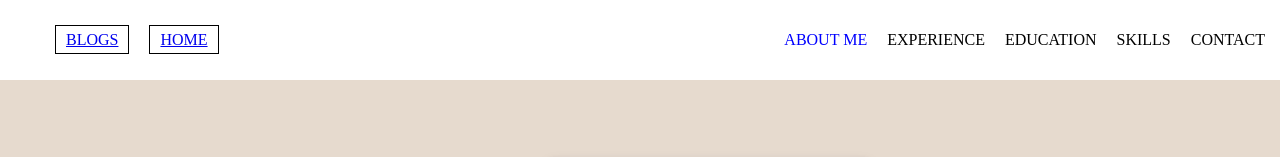
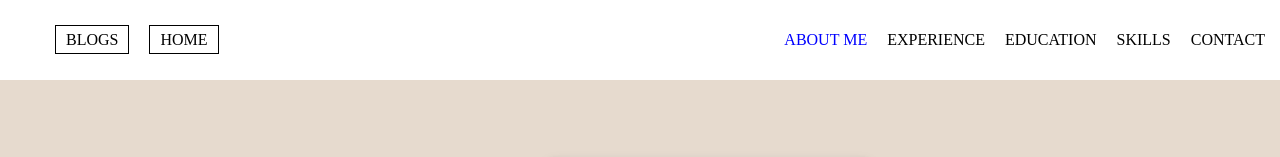
Before and after one commit to aafreensheik1/xebia-hackerearth-challenge, a React (Create React App) app: page / in a window 1280 px wide. Shown: the top 157 px of the page. Built offline with nearby package versions, Linux system fonts and the light colour scheme.

Commit message:
2 files modified

```diff
--- a/src/components/navbar/navbar.scss
+++ b/src/components/navbar/navbar.scss
@@ -27,6 +27,8 @@
 .nav-item-left {
   padding: 5px 10px;
   border: 1px solid black;
+  text-decoration: none;
+  color: black
 }
 .nav-item-left:hover {
   box-shadow: rgba(50, 50, 93, 0.25) 0px 6px 12px -2px,
--- a/src/style.scss
+++ b/src/style.scss
@@ -6,6 +6,7 @@
 body {
   margin: 0;
   background-color: #e6dace;
+  min-height: 100%;
 }
 
 .content {
```
